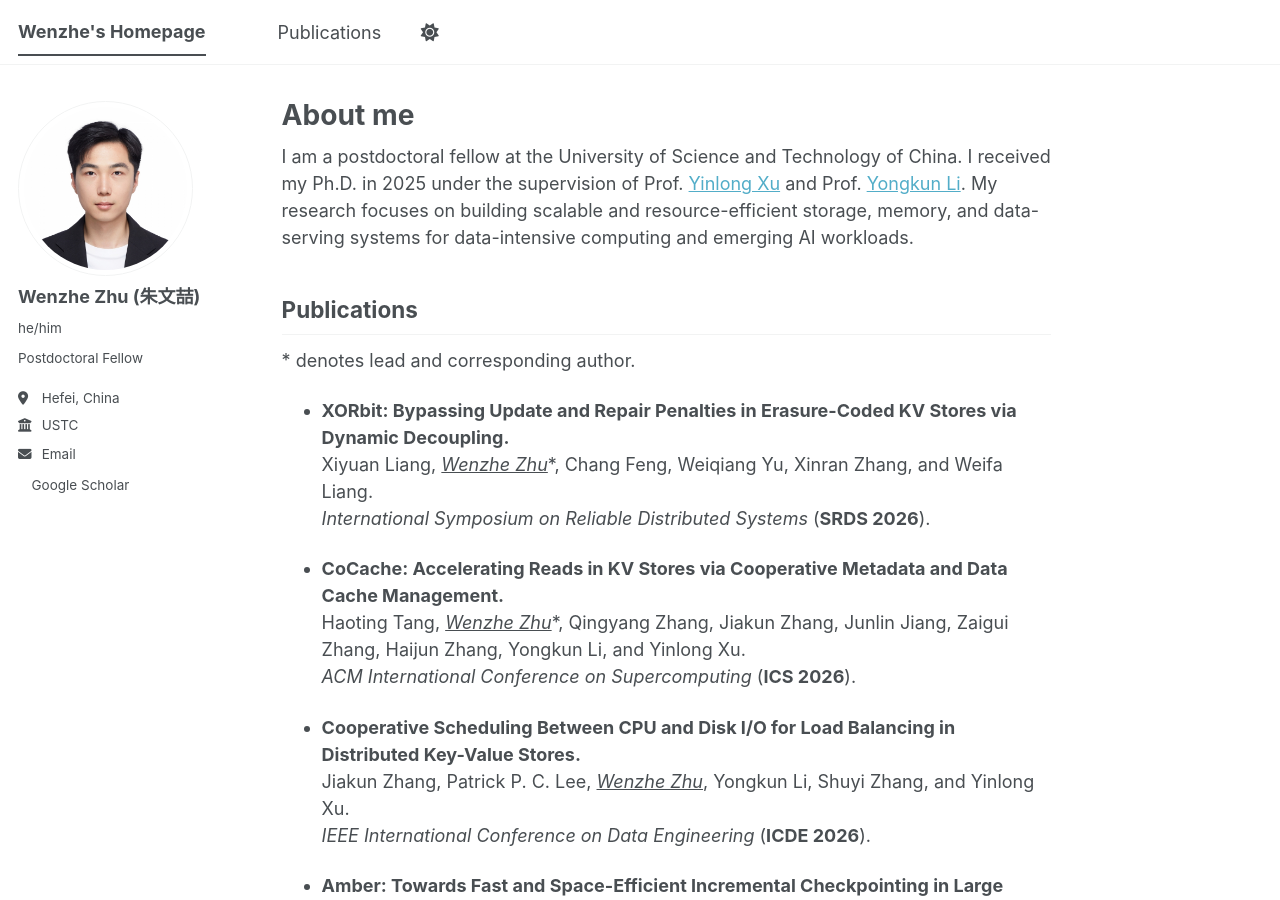
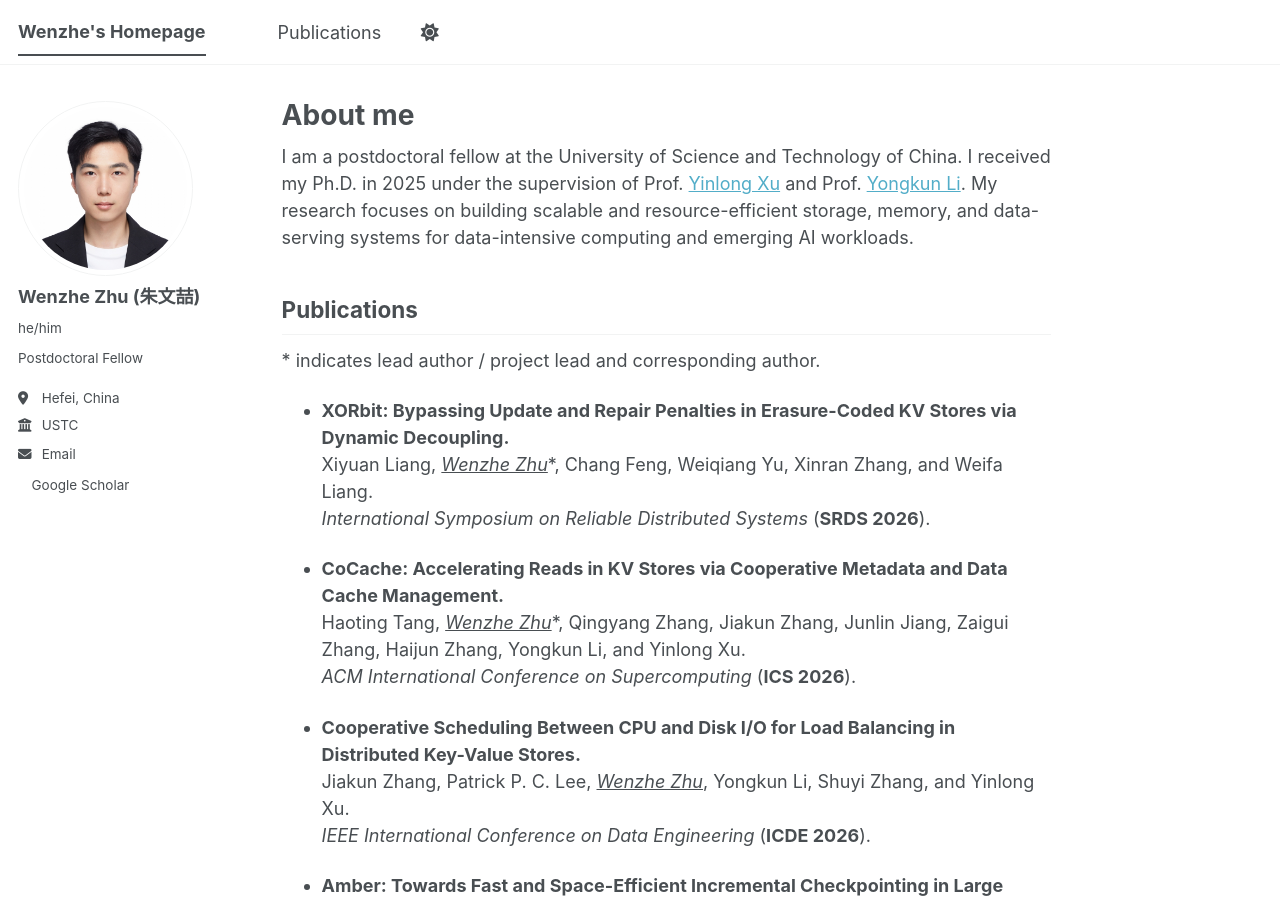
Before and after one commit to wzhzhu/wzhzhu.github.io, a Jekyll site: the page built from _pages/about.md, in a window 1280 px wide and 900 px high. Built offline with Jekyll 4.4.1, drawn with Linux system fonts in a browser that asks for light colours; a style sheet for code colours, icons or effects is not loaded.

Commit message:
Update about.md

```diff
--- a/_pages/about.md
+++ b/_pages/about.md
@@ -11,7 +11,7 @@ I am a postdoctoral fellow at the University of Science and Technology of China.
 
 ## Publications
 
-&#42; denotes lead and corresponding author.
+&#42; indicates lead author / project lead and corresponding author.
 
 - **XORbit: Bypassing Update and Repair Penalties in Erasure-Coded KV Stores via Dynamic Decoupling.**
   Xiyuan Liang, <span style="text-decoration: underline; font-style: italic;">Wenzhe Zhu</span>&#42;, Chang Feng, Weiqiang Yu, Xinran Zhang, and Weifa Liang.
```
